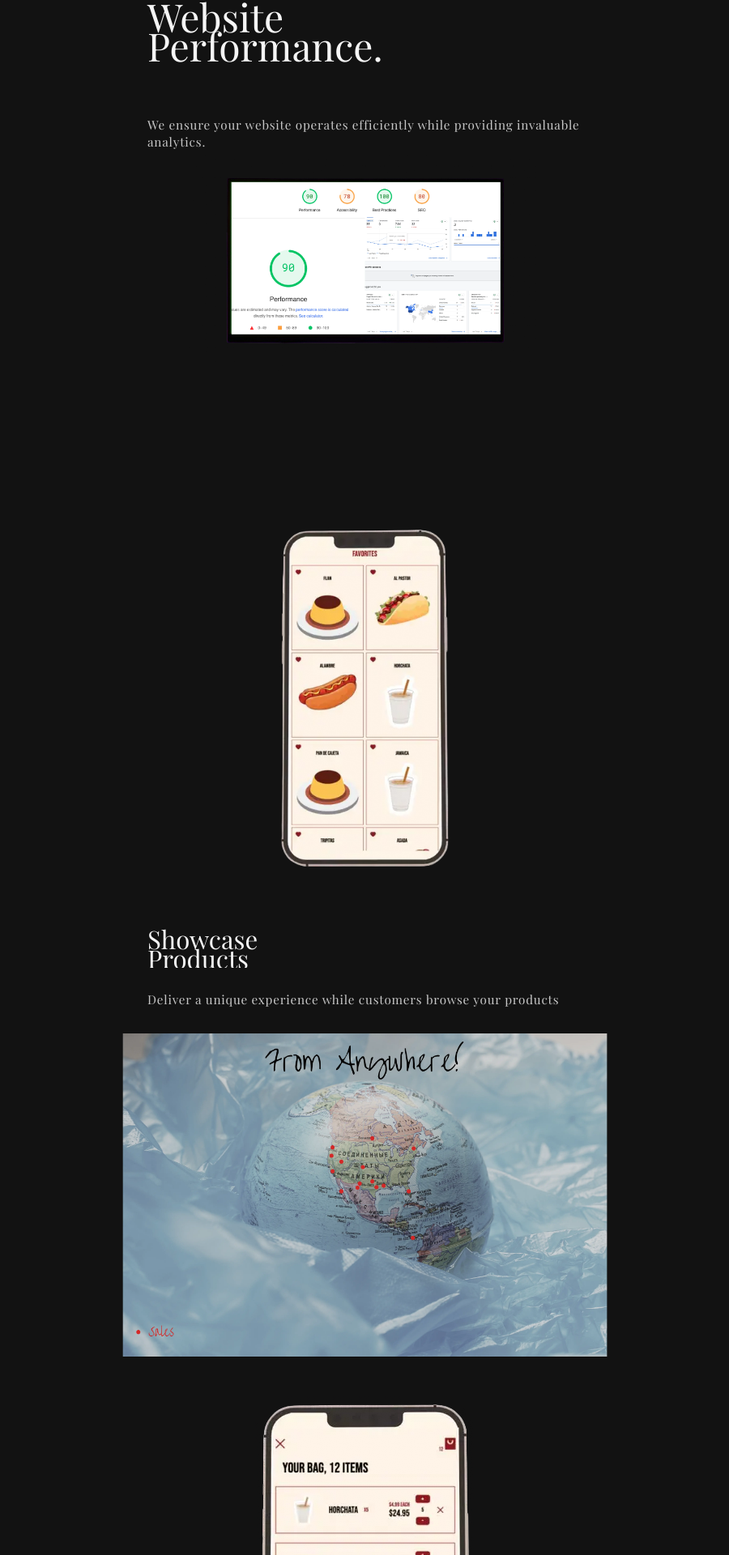
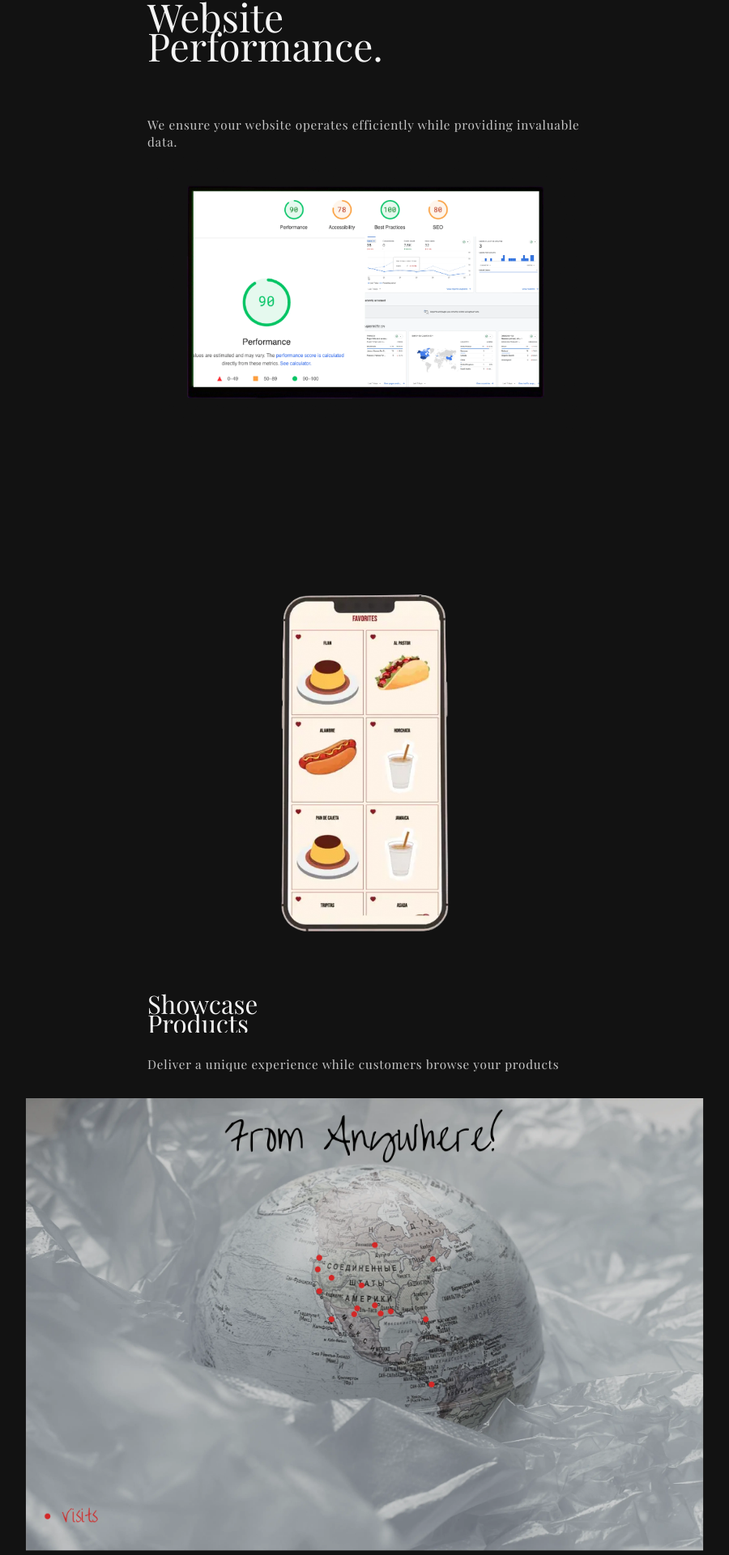
Before and after one commit to gtzjesus/worldhello-frontend, a React (Vite) app: page / in a window 1280 px wide. Shown: the part 3299-5219 px from the top of the page at 81% size, without its empty margins (190-1090 px from the left). Built offline with nearby package versions, Linux system fonts and the light colour scheme; no server answers; the database is empty.

Commit message:
Quality assurance UI + testing

```diff
--- a/src/components/performance/sub-performances/Analytics.jsx
+++ b/src/components/performance/sub-performances/Analytics.jsx
@@ -16,7 +16,7 @@ const StyledAnalytics = styled.div`
   background-position: center;
   background-repeat: no-repeat;
   width: 100%;
-  min-height: 35vh;
+  min-height: 45vh;
   margin-bottom: var(--padding-xxlarge);
 
   // @MEDIAQUERY logic for bigger devices 980px
@@ -63,7 +63,7 @@ function Analytics() {
           <br />
           <SubTitle>
             We ensure your website operates efficiently while providing
-            invaluable analytics.
+            invaluable data.
           </SubTitle>
         </Details>
       </ResponsiveContainer>
--- a/src/components/performance/sub-performances/EarthZoom.jsx
+++ b/src/components/performance/sub-performances/EarthZoom.jsx
@@ -6,7 +6,7 @@ const StyledEarthZoom = styled.div`
   background-size: contain;
   background-position: center;
   background-repeat: no-repeat;
-  min-height: 50vh;
+  min-height: 70vh;
 
   /* Add additional styles to control the zoom effect */
   transition: transform 0.5s ease;
```
Also changed, not shown: public/backgrounds/earthzoom.webp.
